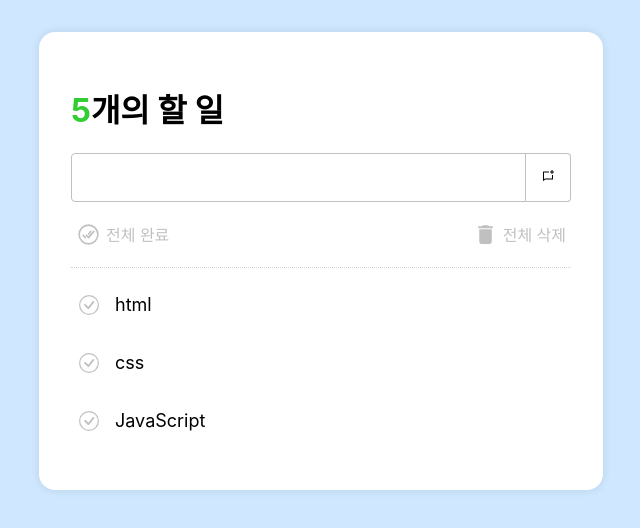
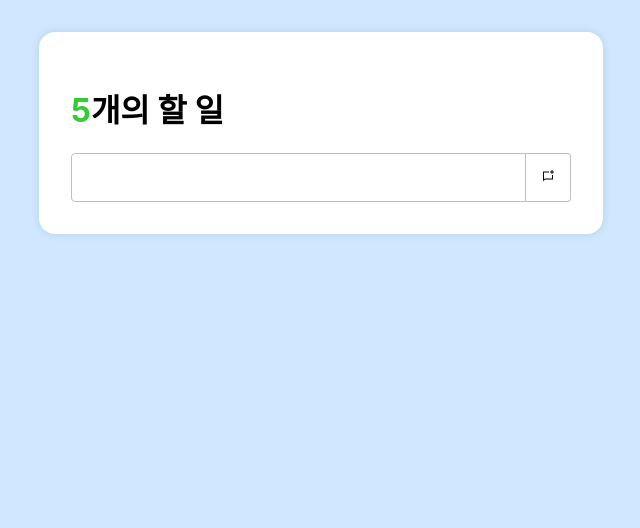
Before and after one commit to yeji9802/React_Todo-list, a React (Create React App) app: page / in a window 1280 px wide. Shown: the top 528 px of the page, without its empty margins (319-959 px from the left). Built offline with nearby package versions, Linux system fonts and the light colour scheme.

Commit message:
할 일 추가 구현(useState)

```diff
--- a/src/App.tsx
+++ b/src/App.tsx
@@ -1,19 +1,52 @@
-import React from "react";
+import React, { useState } from "react";
 import "./App.css";
 import Divider from "./divider/Divider";
 import TodoHeader from "./header/TodoHeader";
 import TodoInput from "./input/TodoInput";
 import TodoList from "./list/TodoList";
+import TodoListArea from "./list/TodoListArea";
 import TodoTools from "./tools/TodoTools";
 
+export type TodoType = {
+  id: number;
+  text: string;
+  isChecked: boolean;
+};
+
 function App() {
+  const [text, setText] = useState("");
+  const [todos, setTodos] = useState<TodoType[]>([]);
+
+  const handleTextChange = (text: string) => {
+    setText(text);
+  };
+
+  const handleSubmit = () => {
+    if (!text) return;
+    const newTodos = todos.concat({
+      id: Date.now(),
+      text: text,
+      isChecked: false,
+    });
+
+    setTodos(newTodos);
+
+    setText("");
+  };
+
   return (
     <main className="App">
       <TodoHeader />
-      <TodoInput />
-      <TodoTools />
-      <Divider />
-      <TodoList />
+      <TodoInput
+        text={text}
+        onTextChange={handleTextChange}
+        onSubmit={handleSubmit}
+      />
+      <TodoListArea todoCount={todos.length}>
+        <TodoTools />
+        <Divider />
+        <TodoList todos={todos} />
+      </TodoListArea>
     </main>
   );
 }
--- a/src/input/TodoInput.tsx
+++ b/src/input/TodoInput.tsx
@@ -1,13 +1,34 @@
-import React from "react";
+import React, { ChangeEvent, FormEvent } from "react";
 import styles from "./TodoInput.module.css";
 
 import { RiChatNewLine } from "react-icons/ri";
 
-const TodoInput = () => {
+interface TodoInputProps {
+  text: string;
+  onTextChange: (text: string) => void;
+  onSubmit: () => void;
+}
+
+const TodoInput = (props: TodoInputProps) => {
+  const handleTextChange = (e: ChangeEvent<HTMLInputElement>) => {
+    props.onTextChange(e.target.value);
+    console.log(props.text);
+  };
+
+  const handleSubmit = (e: FormEvent) => {
+    e.preventDefault();
+    props.onSubmit();
+  };
+
   return (
     <section className={styles.container}>
-      <form className={styles.formContainer}>
-        <input type="text" className={styles.input} />
+      <form className={styles.formContainer} onSubmit={handleSubmit}>
+        <input
+          type="text"
+          className={styles.input}
+          value={props.text}
+          onChange={handleTextChange}
+        />
         <button type="submit" className={styles.button}>
           <RiChatNewLine />
         </button>
--- a/src/list/TodoList.tsx
+++ b/src/list/TodoList.tsx
@@ -1,15 +1,24 @@
 import React from "react";
+import { TodoType } from "../App";
 import TodoListItem from "../listItem/TodoListItem";
 import styles from "./TodoList.module.css";
 
-const TodoList = () => {
-  const arr = ["html", "css", "JavaScript"];
+interface TodoListProps {
+  todos: TodoType[];
+}
 
+const TodoList = (props: TodoListProps) => {
   return (
     <section className={styles.container}>
       <ol className={styles.todoList}>
-        {arr.map((item, index) => {
-          return <TodoListItem key={index} item={item} />;
+        {props.todos.map((todo, index) => {
+          return (
+            <TodoListItem
+              key={todo.id}
+              text={todo.text}
+              isChecked={todo.isChecked}
+            />
+          );
         })}
       </ol>
     </section>
--- /dev/null
+++ b/src/list/TodoListArea.tsx
@@ -0,0 +1,15 @@
+import React, { ReactNode } from "react";
+
+interface TodoListAreaProps {
+  children: ReactNode;
+  todoCount: number;
+}
+
+const TodoListArea = (props: TodoListAreaProps) => {
+  if (props.todoCount < 1) {
+    return null;
+  }
+  return <>{props.children}</>;
+};
+
+export default TodoListArea;
--- a/src/listItem/TodoListItem.tsx
+++ b/src/listItem/TodoListItem.tsx
@@ -4,22 +4,21 @@ import { BsCheckCircle } from "react-icons/bs";
 import { IoIosRemoveCircleOutline } from "react-icons/io";
 
 interface TodoListItemProps {
-  item: string;
+  text: string;
+  isChecked: boolean;
 }
 
 const TodoListItem = (props: TodoListItemProps) => {
-  const isCheck = false;
-
   return (
     <>
       <li className={styles.container}>
         <BsCheckCircle
           className={[
             styles.checkIcon,
-            `${isCheck ? styles.checkedIcon : styles.unCheckedIcon}`,
+            `${props.isChecked ? styles.checkedIcon : styles.unCheckedIcon}`,
           ].join(" ")}
         />
-        <span>{props.item}</span>
+        <span>{props.text}</span>
         <IoIosRemoveCircleOutline className={styles.removeIcon} />
       </li>
     </>
```
